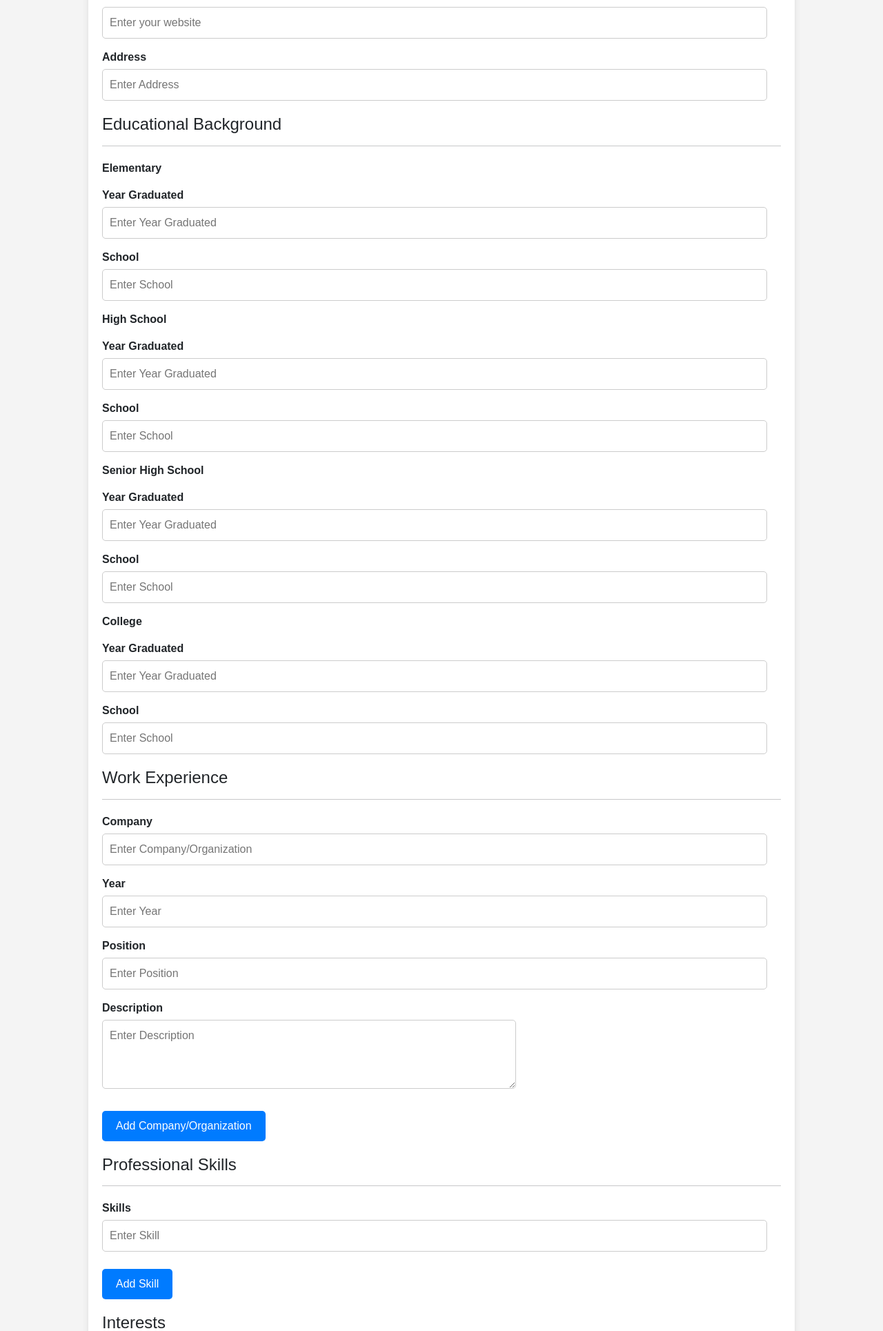
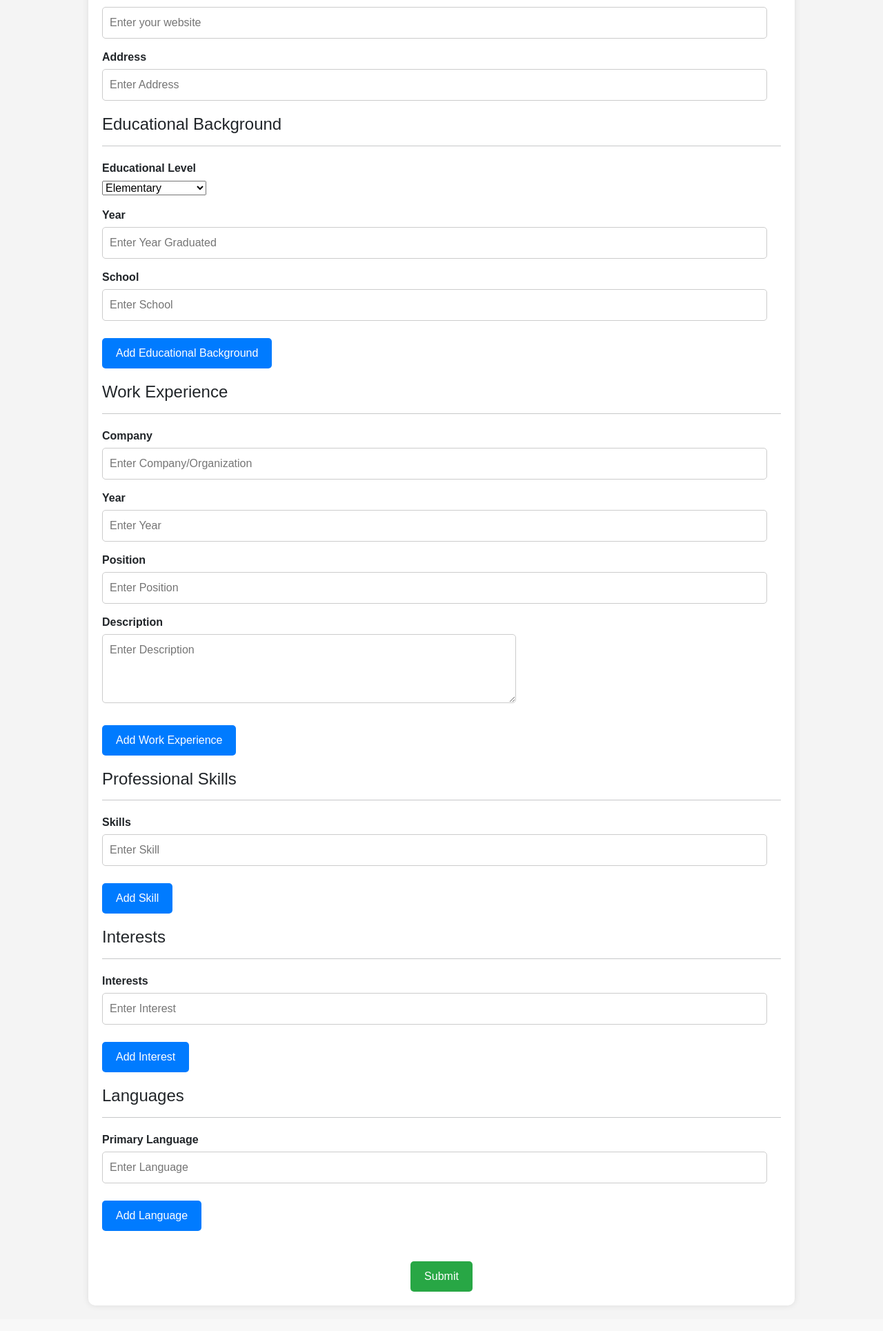
Before and after one commit to rexflores/Resume-Generator, a Flask app: page / in a window 1280 px wide. Shown: the part 765-2694 px from the top of the page at 69% size. After the commit the page ends 2659 px from the top, so only its background shows below. Run offline with Flask 3, Linux system fonts and the light colour scheme.

Commit message:
Add form validation and update resume template

```diff
--- a/static/scripts/form.js
+++ b/static/scripts/form.js
@@ -19,6 +19,40 @@ function addExperience() {
         tableBody.appendChild(newRow);
     });
 }
+
+let educCounter = 1;
+
+function addEduc() {
+    educCounter++;
+
+    const educTableBody = document.getElementById('educTableBody');
+    const newDiv = document.createElement('div');
+    newDiv.classList.add('educEntry');
+
+    newDiv.innerHTML = `
+        <div>
+            <label for="educLevel${educCounter}">Educational Level</label>
+            <select name="educLevel${educCounter}" id="educLevel${educCounter}" required>
+                <option value="Primary">Elementary</option>
+                <option value="Secondary">High School</option>
+                <option value="Higher Secondary">Higher Secondary</option>
+                <option value="Tertiary">Tertiary</option>
+                <option value="Others">Others</option>
+            </select>
+        </div>
+        <div>
+            <label for="year${educCounter}">Year</label>
+            <input type="text" id="year${educCounter}" name="year${educCounter}" placeholder="Enter Year" required>
+        </div>
+        <div>
+            <label for="school${educCounter}">School</label>
+            <input type="text" id="school${educCounter}" name="school${educCounter}" placeholder="Enter School" required>
+        </div>
+    `;
+
+    educTableBody.appendChild(newDiv);
+}
+
 
 var skillCounter = 1;
 function addSkillField() {
--- a/templates/index.html
+++ b/templates/index.html
@@ -59,50 +59,28 @@
             <section>
                 <h2>Educational Background</h2>
                 <hr>
+                <div id="educTableBody">
                     <div>
-                    <strong>Elementary</strong>
+                        <label for="educLevel1">Educational Level</label>
+
+                        <select name="educLevel1" id="educLevel1" required>
+                            <option value="Primary">Elementary</option>
+                            <option value="Secondary">High School</option>
+                            <option value="Higher Secondary">Higher Secondary</option>
+                            <option value="Tertiary">Tertiary</option>
+                            <option value="Others">Others</option>
+                        </select>
                     </div>
                     <div>
-                    <label for="year1">Year Graduated</label>
+                        <label for="year1">Year</label>
                         <input type="text" id="year1" name="year1" placeholder="Enter Year Graduated" required>
                     </div>
                     <div>
                         <label for="school1">School</label>
                         <input type="text" id="school1" name="school1" placeholder="Enter School" required>
                     </div>
-                <div>
-                    <strong>High School</strong>
                 </div>
-                <div>
-                    <label for="year2">Year Graduated</label>
-                    <input type="text" id="year2" name="year2" placeholder="Enter Year Graduated" required>
-                </div>
-                <div>
-                    <label for="school2">School</label>
-                    <input type="text" id="school2" name="school2" placeholder="Enter School" required>
-                </div>
-                <div>
-                    <strong>Senior High School</strong>
-                </div>
-                <div>
-                    <label for="year3">Year Graduated</label>
-                    <input type="text" id="year3" name="year3" placeholder="Enter Year Graduated" required>
-                </div>
-                <div>
-                    <label for="school3">School</label>
-                    <input type="text" id="school3" name="school3" placeholder="Enter School" required>
-                </div>
-                <div>
-                    <strong>College</strong>
-                </div>
-                <div>
-                    <label for="year4">Year Graduated</label>
-                    <input type="text" id="year4" name="year4" placeholder="Enter Year Graduated" required>
-                </div>
-                <div>
-                    <label for="school4">School</label>
-                    <input type="text" id="school4" name="school4" placeholder="Enter School" required>
-                </div>
+                <button type="button" onclick="addEduc()">Add Educational Background</button>
             </section>
 
             <section>
@@ -126,7 +104,7 @@
                         <textarea id="comdes1" name="comdes1" placeholder="Enter Description" required style="height: 100px; width: 75vh; overflow: auto;"></textarea>
                     </div>
                 </div>
-                <button type="button" onclick="addExperience()">Add Company/Organization</button>
+                <button type="button" onclick="addExperience()">Add Work Experience</button>
             </section>
 
             <section>
```
Also changed, not shown: templates/resume.html (+8 -19 lines), vercel.json. Lines whose indentation alone changed are shown as unchanged.
